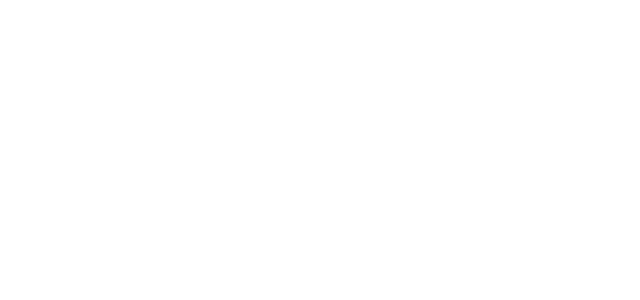
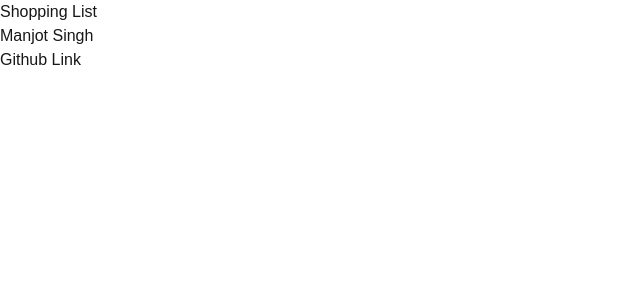
Before and after one commit to manjotsb/cprg306-assignments, a Next.js app: page /week-2 in a window 1280 px wide. Shown: the top 300 px of the page, without its empty margins (0-640 px from the left). Built offline with nearby package versions, Linux system fonts and the light colour scheme.

Commit message:
Week-2 Assignment

```diff
--- a/app/page.js
+++ b/app/page.js
@@ -1,8 +1,10 @@
+import Link from "next/link";
 
 export default function Home() {
   return (
     <main>
-
+      <h1>CPRG 306: Web Development 2- Assignments</h1>
+      <p><Link href={"./week-2"}>Week-2 Assignments</Link></p>
     </main>
   );
 }
--- a/app/week-2/page.js
+++ b/app/week-2/page.js
@@ -1,7 +1,10 @@
+import StudentInfo from "./student-info";
+
 export default function Page(){
     return(
         <main>
-
+            <h1>Shopping List</h1>
+            <StudentInfo/>
         </main>
     );
 }
--- /dev/null
+++ b/app/week-2/student-info.js
@@ -0,0 +1,12 @@
+import Link from "next/link"
+
+export default function StudentInfo(){
+
+    return(
+    <main>
+        <h1>Manjot Singh</h1>
+        <Link href={"https://github.com/manjotsb"}>Github Link</Link>
+    </main>
+    );
+
+}
```
